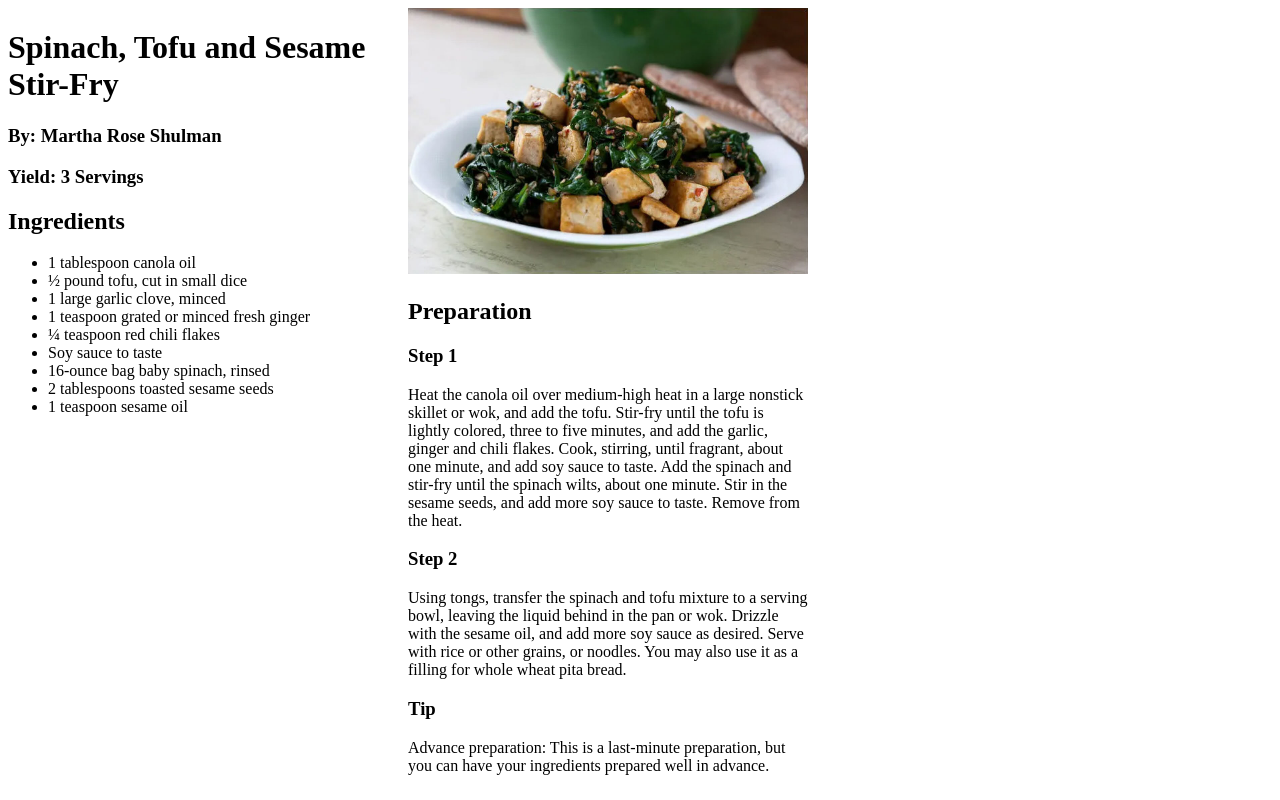
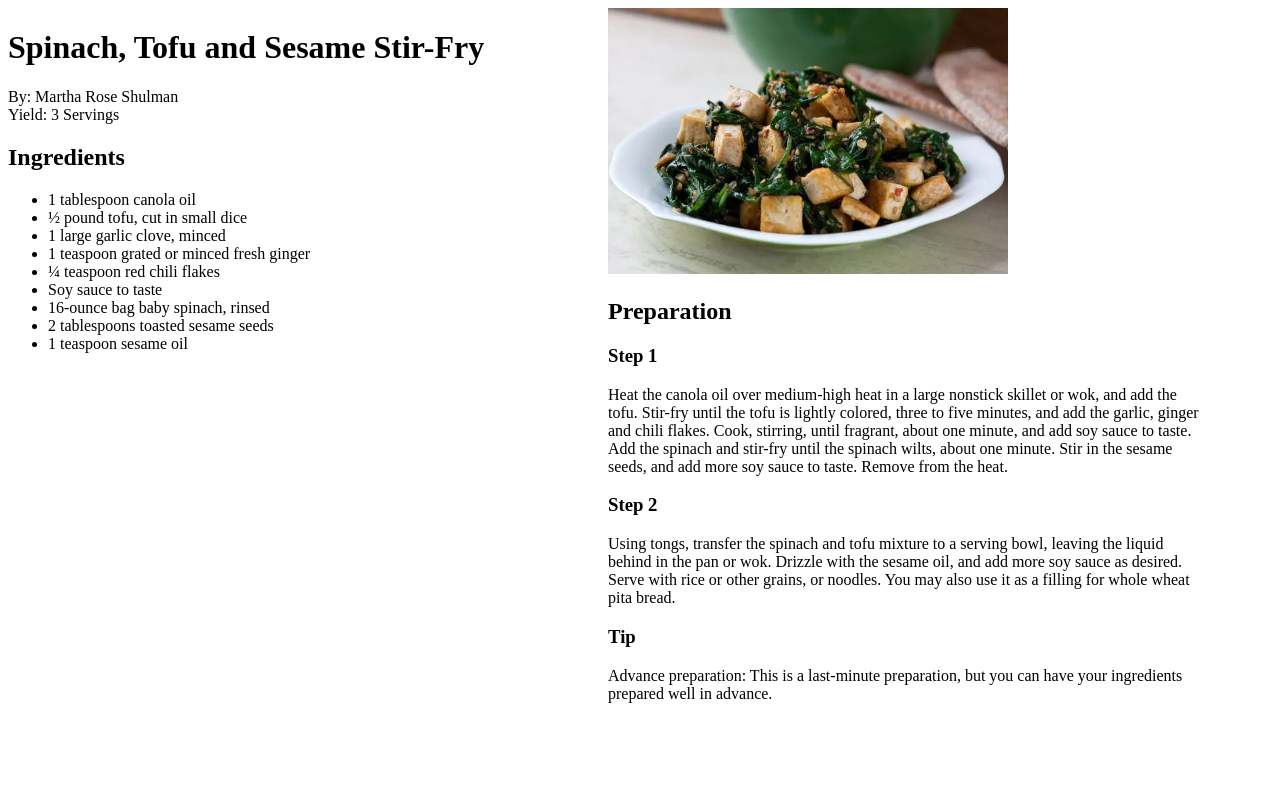
Before and after one commit to ellyatt1/Week-8-Typography, a plain HTML site: page index.html in a window 1280 px wide. Drawn offline with Linux system fonts and the light colour scheme.

Commit message:
column size

```diff
--- a/index.html
+++ b/index.html
@@ -8,11 +8,12 @@
     <style>
       #column1 {
         float: left;
-      width: 400px;
+        width: 600px;
       }
+
       #column2 {
         float: left;
-      width: 400px;
+        width: 600px;
       }
     </style>
   </head>
@@ -27,13 +28,11 @@
           <h1>
             Spinach, Tofu and Sesame Stir-Fry
           </h1>
-        <h3>
-          By: Martha Rose Shulman
-        </h3>
+          <p>
+            By: Martha Rose Shulman <br>
+            Yield: 3 Servings
+          </p>
 
-        <h3>
-          Yield: 3 Servings
-        </h3>
         </div>
         <div>
           <h2>
```
Lines whose indentation alone changed are shown as unchanged.
